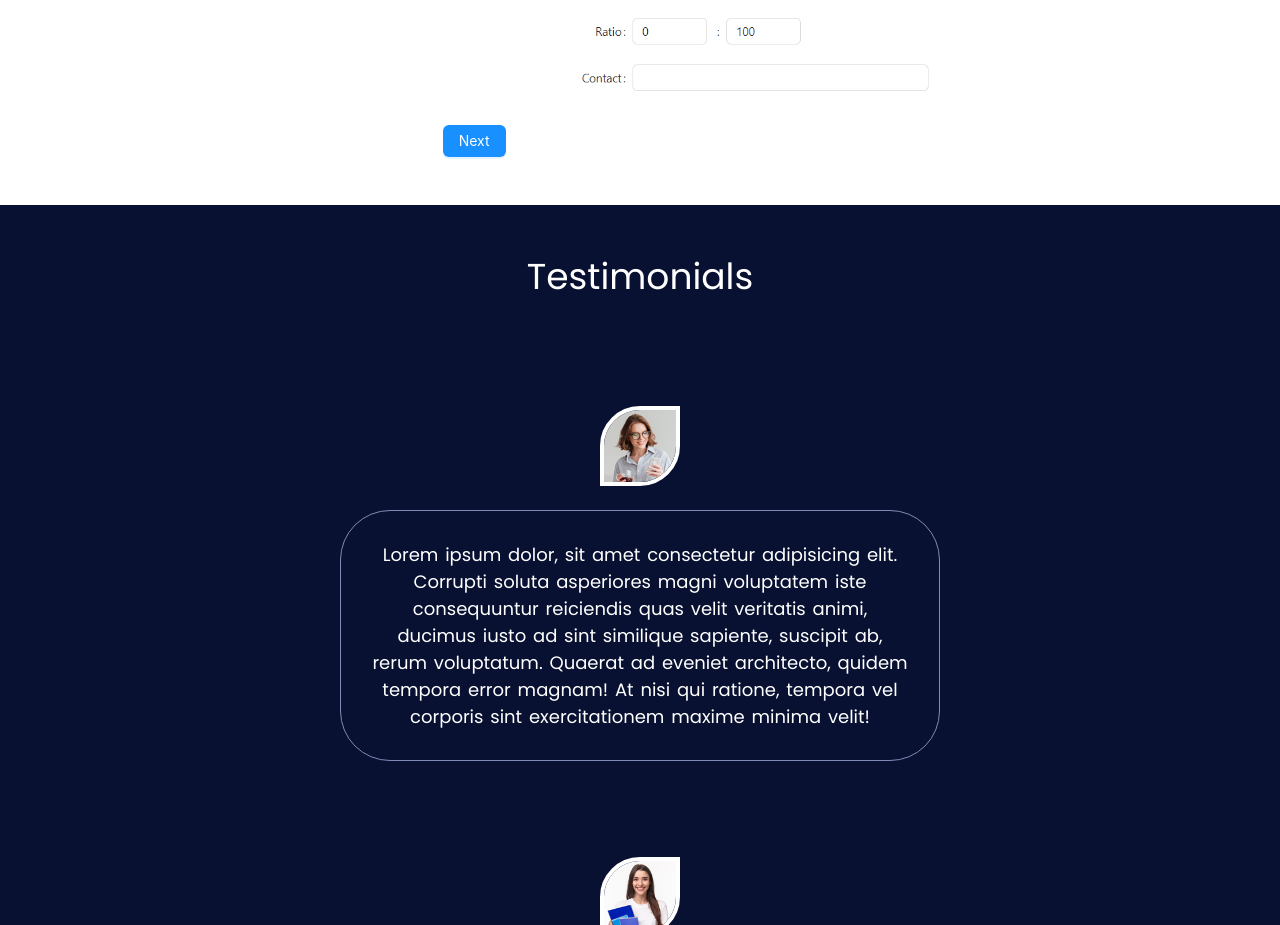
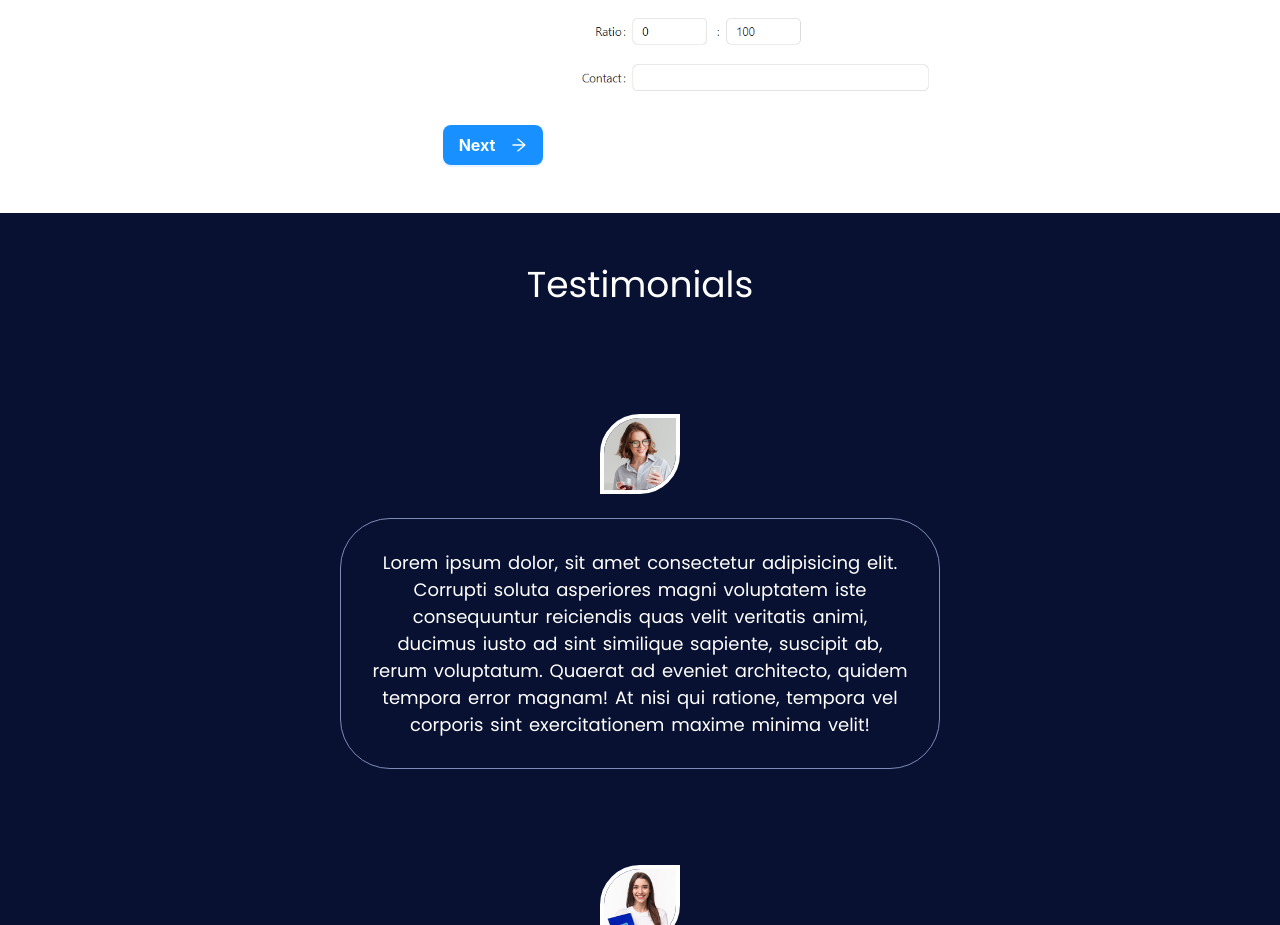
Before and after one commit to VAIJ-TEJAS/BrokersHub_React_Frontend, a React (Vite) app: page /home in a window 1280 px wide. Shown: the part 2546-3471 px from the top of the page. Built offline with nearby package versions, Linux system fonts and the light colour scheme.

Commit message:
some style changes

```diff
--- a/src/Pages/HomePage.tsx
+++ b/src/Pages/HomePage.tsx
@@ -180,7 +180,7 @@ const HomePage: React.FC = () => {
       </div>
 
       {/* about listing section */}
-      <div className="about-listing p-5 bg-light w-100 d-flex justify-between align-items-center">
+      <div className="about-listing p-5 bg-light w-100 d-flex justify-evenly align-items-center">
         <div className="d-flex justify-items-center align-items-center" style={{minWidth: '300px'}}>
           <ItemCard item={items[0]} />
         </div>
--- a/src/components/StepsForPost.tsx
+++ b/src/components/StepsForPost.tsx
@@ -4,6 +4,8 @@ import { Link } from 'react-router-dom';
 import step1 from "./step1.png";
 import step2 from "./step2.png"
 import step3 from "./step3.png"
+import { ArrowLeftOutlined, ArrowRightOutlined } from '@ant-design/icons';
+
 
 const { Step } = Steps;
 
@@ -58,16 +60,12 @@ const StepsForPost = () => {
           <img className='h-100' src={steps[2].image} alt={steps[2].title} />
           <p>{steps[2].content}</p>
         </div>
-        <div style={{ marginTop: '24px' }}>
+        <div className='d-flex' style={{ marginTop: '24px' }}>
           {currentStep > 0 && (
-            <Button style={{ marginRight: '8px' }} onClick={prevStep}>
-              Previous
-            </Button>
+            <Button icon={<ArrowLeftOutlined />} size={'large'} type="primary" style={{ marginRight: '8px' }} onClick={prevStep}><strong>Previous</strong></Button>
           )}
           {currentStep < steps.length - 1 && (
-            <Button type="primary" onClick={nextStep}>
-              Next
-            </Button>
+            <Button size={'large'} type="primary" style={{ display: 'flex', alignItems: 'center', justifyContent: 'space-between' }} onClick={nextStep}><strong>Next</strong> <ArrowRightOutlined /></Button>
           )}
           {currentStep == steps.length - 1 && (
             <Link to='/PostAdd' className='btn btn-warning'>Post Add</Link>
```
Also changed, not shown: src/components/step2.png.
